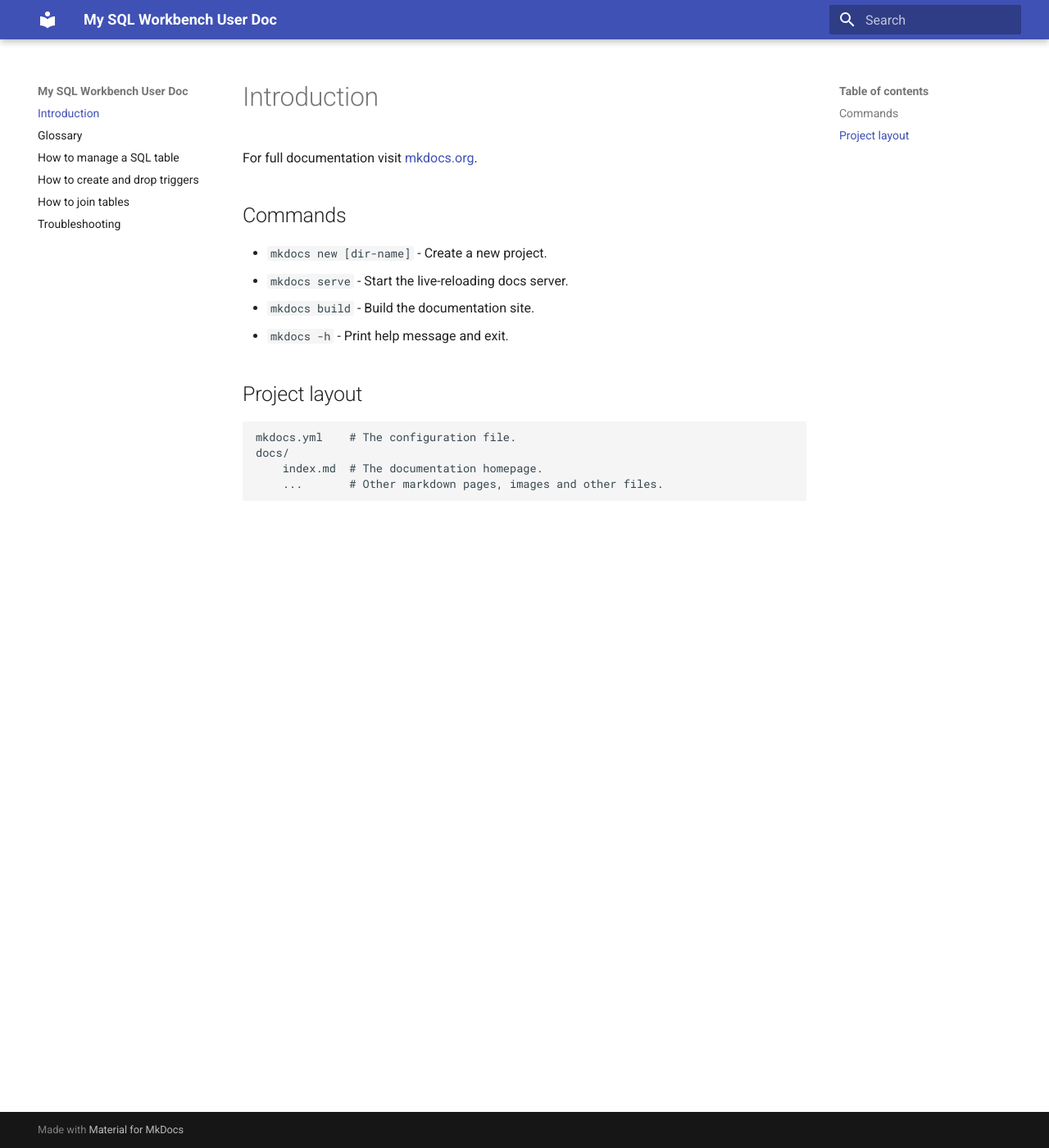
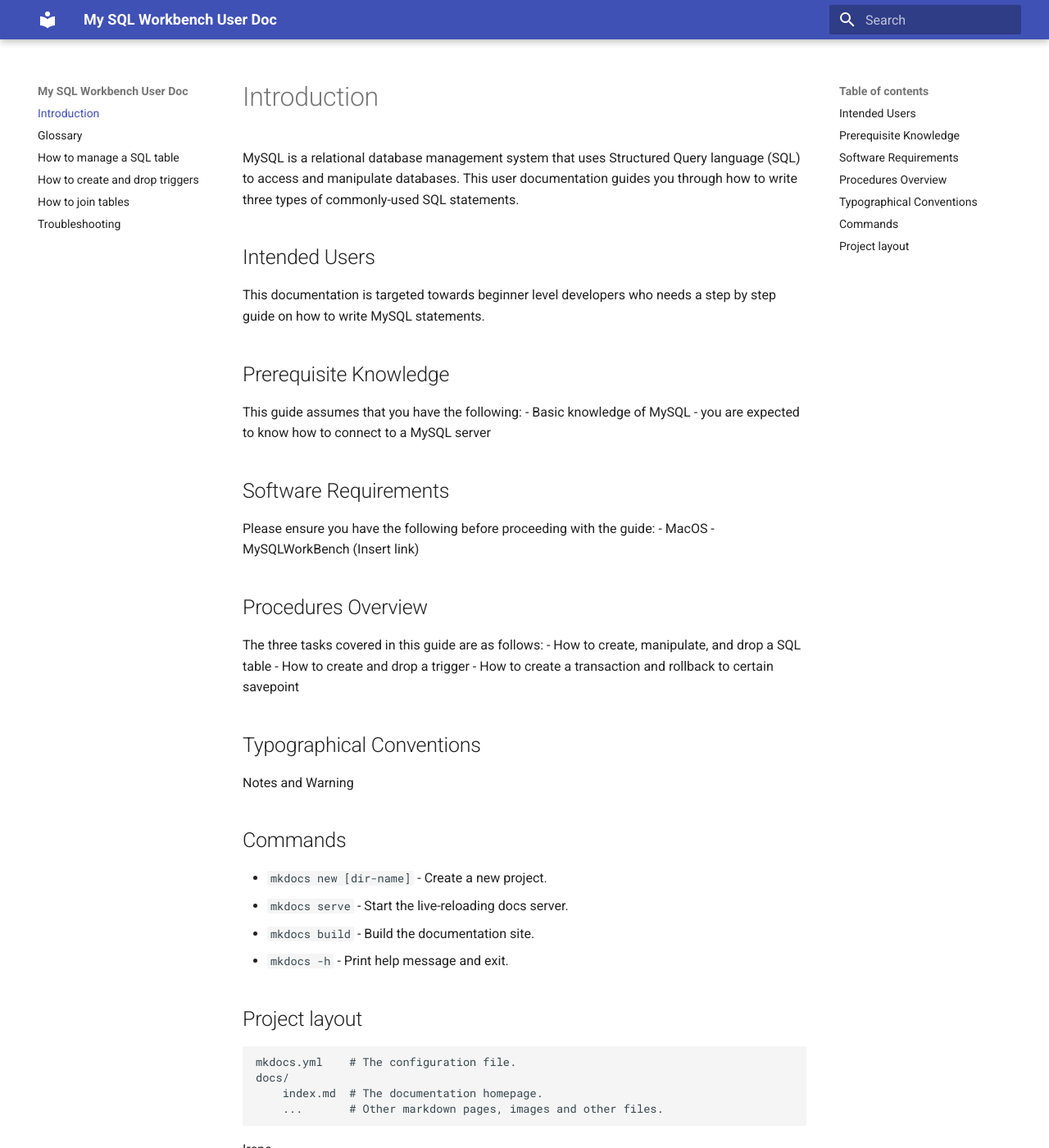
Before and after one commit to izcheung/mySQLWorkBenchUserDoc, an MkDocs documentation site: the page built from docs/index.md, in a window 1280 px wide and 1400 px high. Shown: the whole window at 82% size. Built offline with MkDocs 1.6.1 and Material for MkDocs 9.7.7, drawn with Linux system fonts in a browser that asks for light colours.

Commit message:
Add introduction content

```diff
--- a/docs/index.md
+++ b/docs/index.md
@@ -1,6 +1,38 @@
 # Introduction
 
-For full documentation visit [mkdocs.org](https://www.mkdocs.org).
+MySQL is a relational database management system that uses Structured Query language (SQL) to access and manipulate databases. This user documentation guides you through how to write three types of commonly-used SQL statements.
+
+## Intended Users
+This documentation is targeted towards beginner level developers who needs a step by step guide on how to write MySQL statements.
+
+## Prerequisite Knowledge
+This guide assumes that you have the following:
+- Basic knowledge of MySQL - you are expected to know how to connect to a MySQL server
+
+## Software Requirements
+Please ensure you have the following before proceeding with the guide:
+- MacOS
+- MySQLWorkBench (Insert link)
+
+## Procedures Overview
+The three tasks covered in this guide are as follows:
+- How to create, manipulate, and drop a SQL table
+- How to create and drop a trigger
+- How to create a transaction and rollback to certain savepoint
+
+## Typographical Conventions
+Notes and Warning
+
+
+
+
+
+
+
+
+
+
+
 
 ## Commands
 
```
Also changed, not shown: other parts of docs/index.md (+2 -0 lines).
